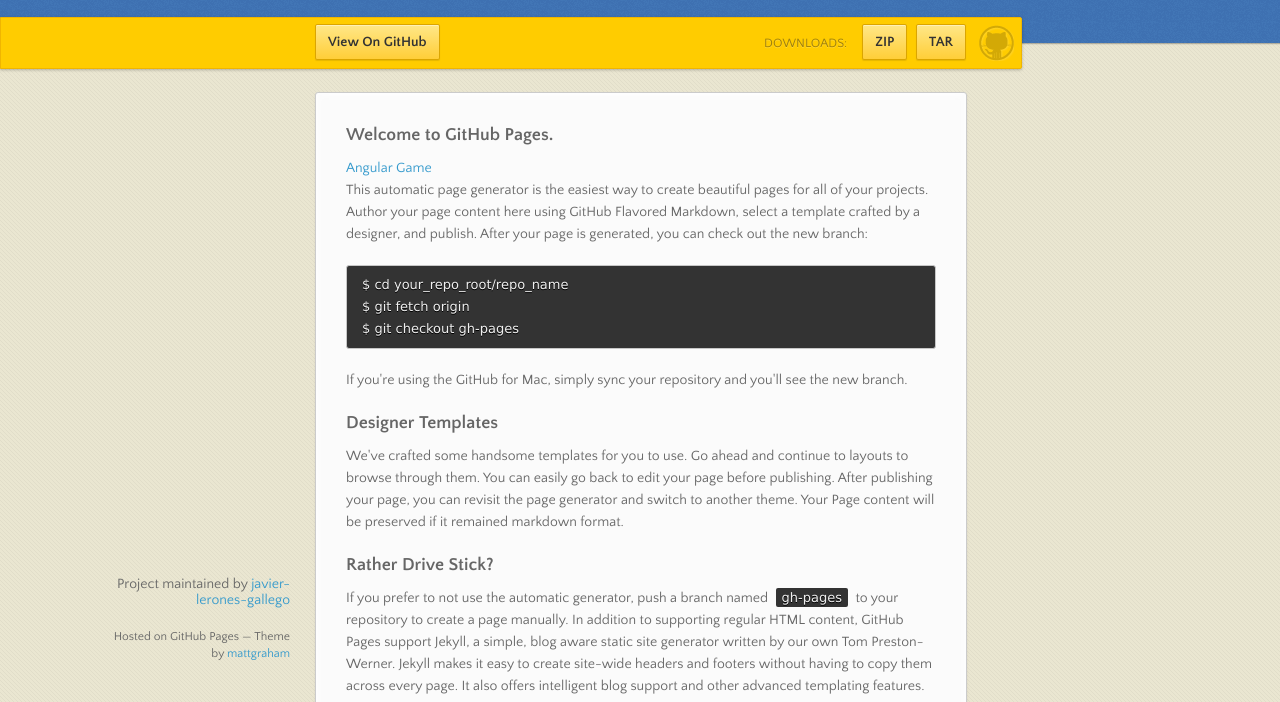
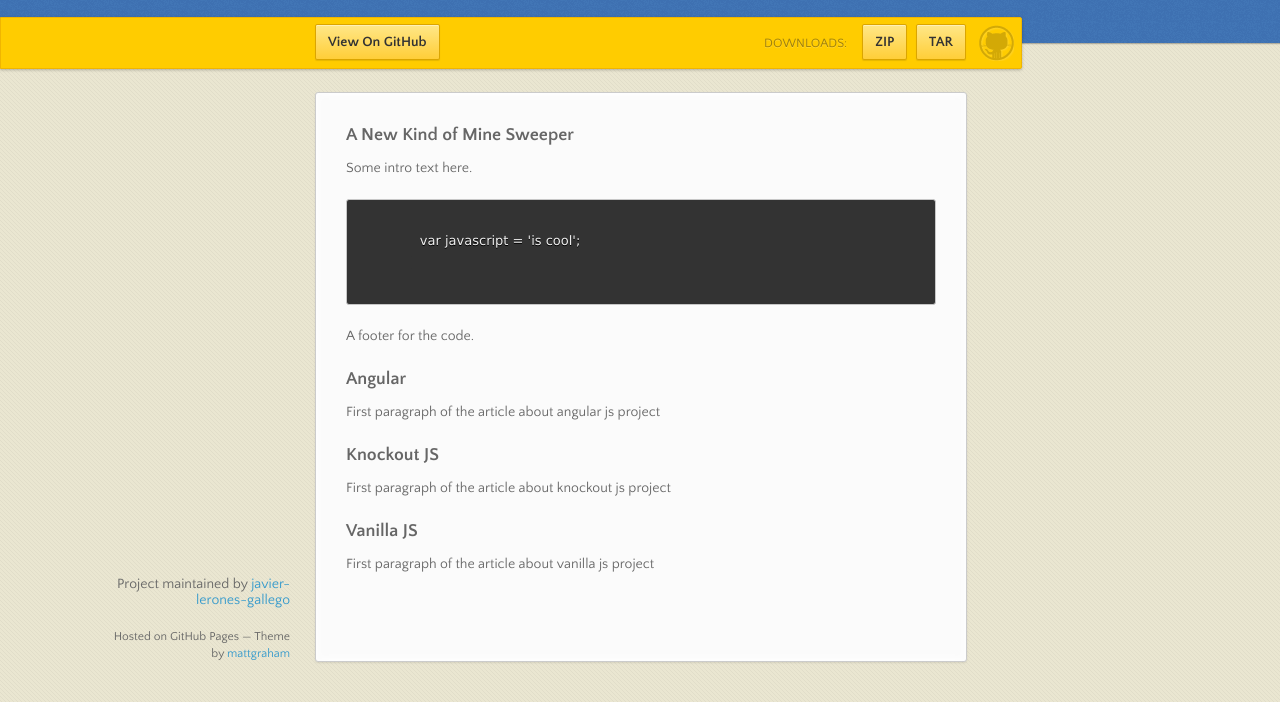
Before and after one commit to javier-lerones-gallego/Minesweeper, a plain HTML site: page index.html in a window 1280 px wide. Shown: the part 98-800 px from the top of the page. Drawn offline with nearby package versions, Linux system fonts and the light colour scheme.

Commit message:
changes to the landing page

```diff
--- a/index.html
+++ b/index.html
@@ -11,7 +11,7 @@
     <!--[if lt IE 9]>
       <script src="//html5shiv.googlecode.com/svn/trunk/html5.js"></script>
       <![endif]-->
-    <meta name="viewport" content="width=device-width, initial-scale=1, user-scalable=no">
+      <meta name="viewport" content="width=device-width, initial-scale=1, user-scalable=no"/>
 
     </head>
     <body>
@@ -40,39 +40,48 @@
         </nav>
         <section>
           <h3>
-<a name="welcome-to-github-pages" class="anchor" href="#welcome-to-github-pages"><span class="octicon octicon-link"></span></a>Welcome to GitHub Pages.</h3>
+            <a name="welcome-to-github-pages" class="anchor" href="#welcome-to-github-pages">
+              <span class="octicon octicon-link"></span>
+            </a>A New Kind of Mine Sweeper
+          </h3>
 
-<a href="./angular/index.html">Angular Game</a>
+          <p>Some intro text here.</p>
 
-<p>This automatic page generator is the easiest way to create beautiful pages for all of your projects. Author your page content here using GitHub Flavored Markdown, select a template crafted by a designer, and publish. After your page is generated, you can check out the new branch:</p>
+          <pre>
+            <code>
+              var javascript = 'is cool';
+            </code>
+          </pre>
 
-<pre><code>$ cd your_repo_root/repo_name
-$ git fetch origin
-$ git checkout gh-pages
-</code></pre>
-
-<p>If you're using the GitHub for Mac, simply sync your repository and you'll see the new branch.</p>
+          <p>A footer for the code.</p>
 
           <h3>
-<a name="designer-templates" class="anchor" href="#designer-templates"><span class="octicon octicon-link"></span></a>Designer Templates</h3>
+            <a name="designer-templates" class="anchor" href="#designer-templates">
+              <span class="octicon octicon-link"></span>
+            </a>Angular
+          </h3>
 
-<p>We've crafted some handsome templates for you to use. Go ahead and continue to layouts to browse through them. You can easily go back to edit your page before publishing. After publishing your page, you can revisit the page generator and switch to another theme. Your Page content will be preserved if it remained markdown format.</p>
+          <p>First paragraph of the article about angular js project</p>
 
           <h3>
-<a name="rather-drive-stick" class="anchor" href="#rather-drive-stick"><span class="octicon octicon-link"></span></a>Rather Drive Stick?</h3>
+            <a name="designer-templates" class="anchor" href="#designer-templates">
+              <span class="octicon octicon-link"></span>
+            </a>Knockout JS
+          </h3>
 
-<p>If you prefer to not use the automatic generator, push a branch named <code>gh-pages</code> to your repository to create a page manually. In addition to supporting regular HTML content, GitHub Pages support Jekyll, a simple, blog aware static site generator written by our own Tom Preston-Werner. Jekyll makes it easy to create site-wide headers and footers without having to copy them across every page. It also offers intelligent blog support and other advanced templating features.</p>
+          <p>First paragraph of the article about knockout js project</p>
 
           <h3>
-<a name="authors-and-contributors" class="anchor" href="#authors-and-contributors"><span class="octicon octicon-link"></span></a>Authors and Contributors</h3>
+            <a name="designer-templates" class="anchor" href="#designer-templates">
+              <span class="octicon octicon-link"></span>
+            </a>Vanilla JS
+          </h3>
 
-<p>You can <a href="https://github.com/blog/821" class="user-mention">@mention</a> a GitHub username to generate a link to their profile. The resulting <code>&lt;a&gt;</code> element will link to the contributor's GitHub Profile. For example: In 2007, Chris Wanstrath (<a href="https://github.com/defunkt" class="user-mention">@defunkt</a>), PJ Hyett (<a href="https://github.com/pjhyett" class="user-mention">@pjhyett</a>), and Tom Preston-Werner (<a href="https://github.com/mojombo" class="user-mention">@mojombo</a>) founded GitHub.</p>
+          <p>First paragraph of the article about vanilla js project</p>
 
-<h3>
-<a name="support-or-contact" class="anchor" href="#support-or-contact"><span class="octicon octicon-link"></span></a>Support or Contact</h3>
 
-<p>Having trouble with Pages? Check out the documentation at <a href="http://help.github.com/pages">http://help.github.com/pages</a> or contact <a href="mailto:support@github.com">support@github.com</a> and we’ll help you sort it out.</p>
         </section>
+
         <footer>
           <p>Project maintained by <a href="https://github.com/javier-lerones-gallego">javier-lerones-gallego</a></p>
           <p><small>Hosted on GitHub Pages &mdash; Theme by <a href="https://twitter.com/michigangraham">mattgraham</a></small></p>
```
Lines whose indentation alone changed are shown as unchanged.
